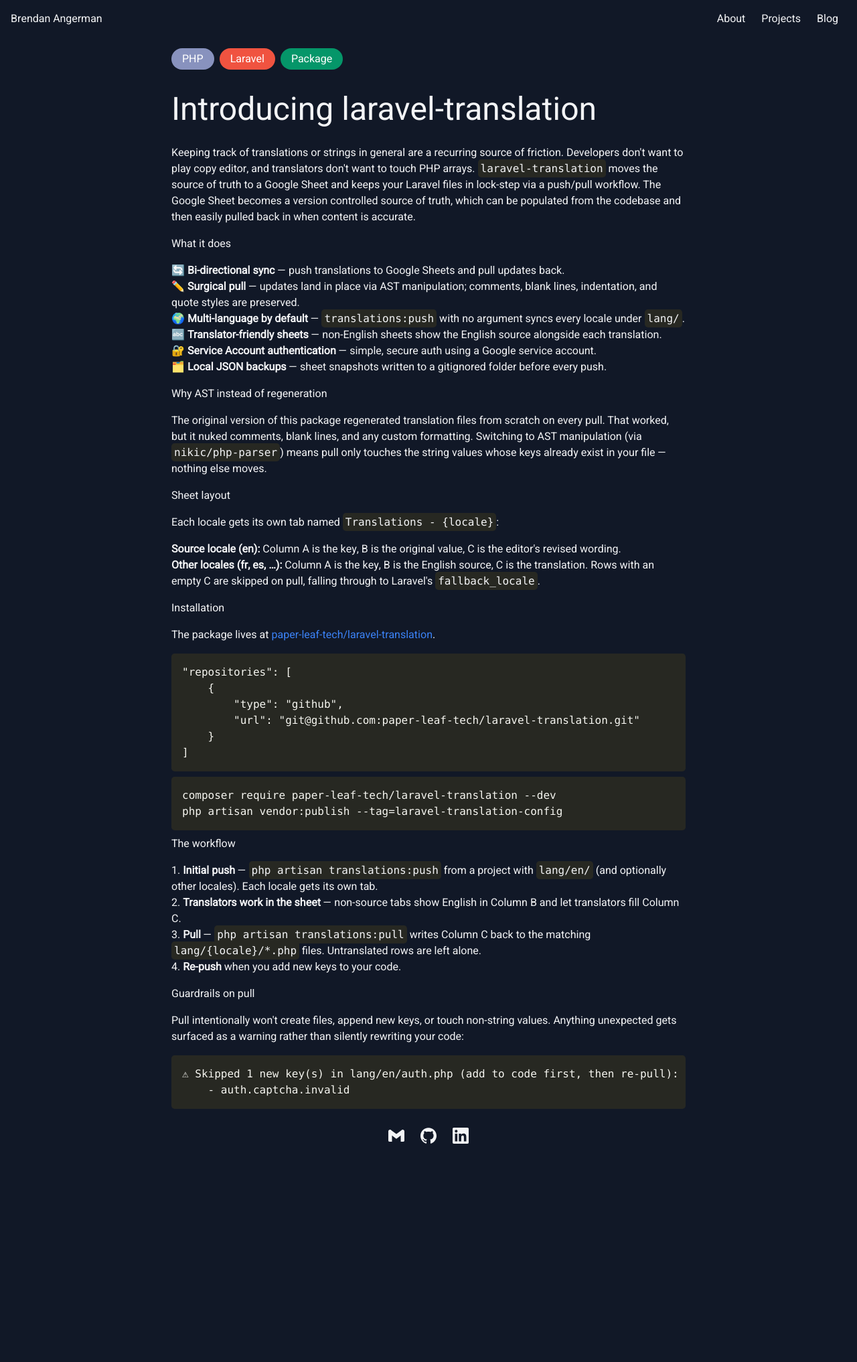
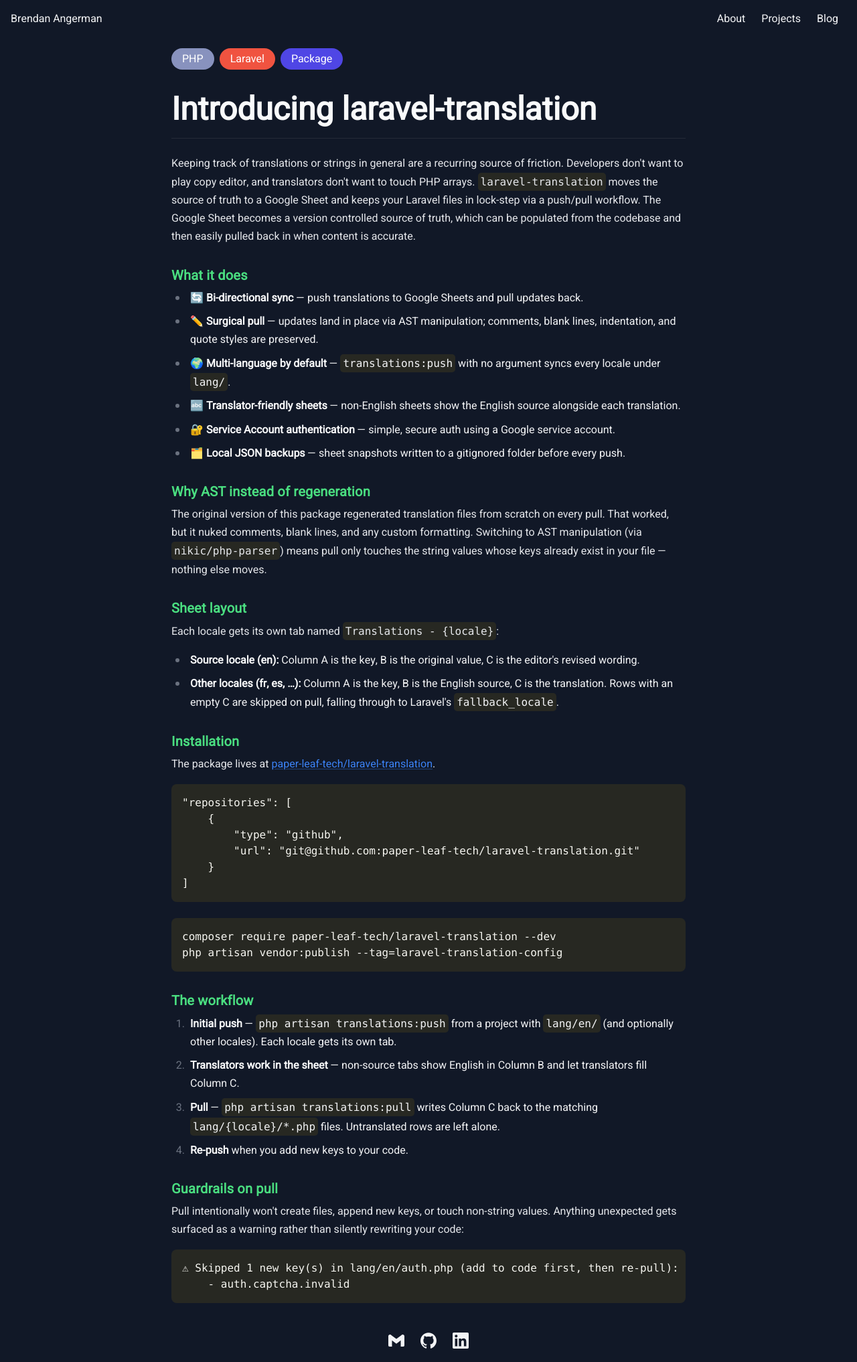
Before and after one commit to bAngerman/bAngerman.github.io, a Jekyll site: the page built from _posts/2026-05-11-introducing-laravel-translation.md, in a window 1280 px wide. Shown: the whole page at 67% size. Built offline with Jekyll 4.4.1, drawn with Linux system fonts in a browser that asks for light colours; our own code applies the rules of GitHub Pages for plain Markdown files; before the commit the page ends 1728 px from its top, so only the background shows below that.

Commit message:
Improve css layouts for blog

```diff
--- a/assets/app.css
+++ b/assets/app.css
@@ -267,6 +267,13 @@
 1. Correct the odd appearance in Chrome and Safari.
 2. Correct the outline style in Safari.
 */
+
+[type='search'] {
+  -webkit-appearance: textfield;
+  /* 1 */
+  outline-offset: -2px;
+  /* 2 */
+}
 
 /**
 Remove the inner padding in Chrome and Safari on macOS.
@@ -1023,9 +1030,7 @@
 }
 
 .transition {
-  transition-property: background-color, border-color, color, fill, stroke, opacity, box-shadow, transform, filter, -webkit-backdrop-filter;
   transition-property: background-color, border-color, color, fill, stroke, opacity, box-shadow, transform, filter, backdrop-filter;
-  transition-property: background-color, border-color, color, fill, stroke, opacity, box-shadow, transform, filter, backdrop-filter, -webkit-backdrop-filter;
   transition-timing-function: cubic-bezier(0.4, 0, 0.2, 1);
   transition-duration: 150ms;
 }
@@ -1051,8 +1056,7 @@
 }
 
 article {
-  -webkit-backface-visibility: hidden;
-          backface-visibility: hidden;
+  backface-visibility: hidden;
 }
 
 .page-content a {
@@ -1115,6 +1119,134 @@
   background-color: #61DBFB;
 }
 
+.tag-Package {
+  background-color: #4f46e5;
+}
+
+/* Long-form content (blog posts + project pages) */
+
+.page-content h1,
+.page-content h2,
+.page-content h3,
+.page-content h4,
+.page-content h5,
+.page-content h6 {
+  font-weight: 600;
+  line-height: 1.2;
+  color: #f9fafb;
+}
+
+.page-content h1.text-xl {
+  margin-top: 1.5rem;
+  margin-bottom: 1.5rem;
+  padding-bottom: 0.75rem;
+  border-bottom: 1px solid rgba(255, 255, 255, 0.08);
+}
+
+.page-content h2 {
+  font-size: 1.875rem;
+  margin-top: 2.5rem;
+  margin-bottom: 0.75rem;
+}
+
+.page-content h3 {
+  font-size: 1.5rem;
+  margin-top: 2rem;
+  margin-bottom: 0.75rem;
+}
+
+.page-content h4 {
+  font-size: 1.25rem;
+  margin-top: 2rem;
+  margin-bottom: 0.5rem;
+  color: #4ade80;
+  letter-spacing: 0.01em;
+}
+
+.page-content h5 {
+  font-size: 1.125rem;
+  margin-top: 1.5rem;
+  margin-bottom: 0.5rem;
+}
+
+.page-content h6 {
+  font-size: 1rem;
+  margin-top: 1.5rem;
+  margin-bottom: 0.5rem;
+  text-transform: uppercase;
+  letter-spacing: 0.05em;
+  color: #d1d5db;
+}
+
+.page-content p {
+  line-height: 1.7;
+  color: #e5e7eb;
+  margin-bottom: 1rem;
+}
+
+.page-content ul,
+.page-content ol {
+  margin-bottom: 1.25rem;
+  margin-left: 1.5rem;
+  line-height: 1.7;
+  list-style-position: outside;
+}
+
+.page-content ul {
+  list-style-type: disc;
+}
+
+.page-content ol {
+  list-style-type: decimal;
+}
+
+.page-content li {
+  margin-bottom: 0.5rem;
+  padding-left: 0.25rem;
+}
+
+.page-content li::marker {
+  color: #6b7280;
+}
+
+.page-content li > p {
+  margin-bottom: 0.25rem;
+}
+
+.page-content strong {
+  font-weight: 600;
+  color: #f9fafb;
+}
+
+.page-content em {
+  color: #f3f4f6;
+}
+
+.page-content blockquote {
+  padding-left: 1rem;
+  font-style: italic;
+  color: #d1d5db;
+  border-left: 3px solid #4ade80;
+  margin: 1.5rem 0;
+}
+
+.page-content pre {
+  margin-top: 0.5rem;
+  margin-bottom: 1.5rem;
+  border-radius: 0.5rem;
+}
+
+.page-content a {
+  text-decoration: underline;
+  text-decoration-color: rgba(59, 130, 246, 0.4);
+  text-underline-offset: 2px;
+  transition: color 150ms ease, text-decoration-color 150ms ease;
+}
+
+.page-content a:hover {
+  text-decoration-color: currentColor;
+}
+
 @media (min-width: 640px) {
   .sm\:grid-cols-2 {
     grid-template-columns: repeat(2, minmax(0, 1fr));
```
Also changed, not shown: tailwind/tailwind.scss (+127 -0 lines).
